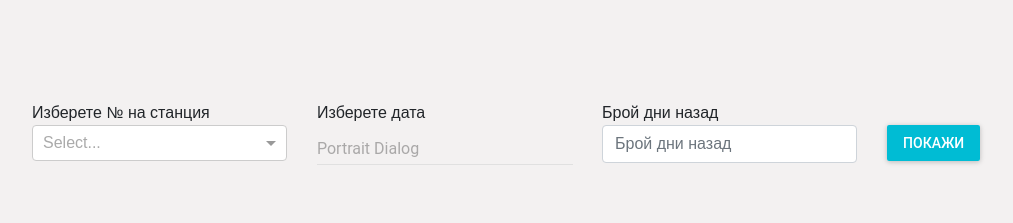
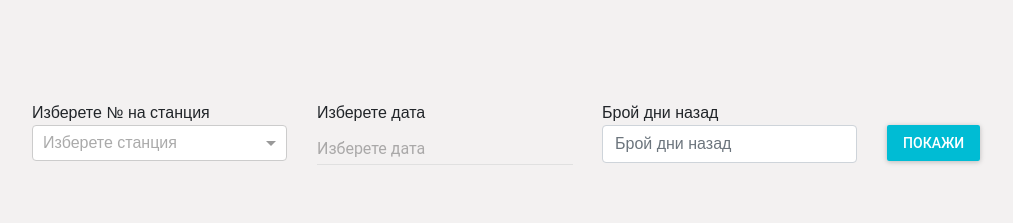
Before and after one commit to GambinoRacing/React-App-ASBD, a React (Create React App) app: page /weather in a window 1280 px wide. Shown: the top 223 px of the page, without its empty margins (53-1066 px from the left). Built offline with nearby package versions, Linux system fonts and the light colour scheme; no server answers.

Commit message:
Last Update

```diff
--- a/package.json
+++ b/package.json
@@ -5,6 +5,7 @@
   "dependencies": {
     "bootstrap": "^4.0.0-alpha.6",
     "create-react-class": "^15.6.3",
+    "date-fns": "^1.29.0",
     "material-ui": "^0.20.0",
     "prop-types": "^15.6.0",
     "radium": "^0.22.0",
@@ -13,6 +14,7 @@
     "react-bootstrap": "^0.32.1",
     "react-dom": "^16.2.0",
     "react-dropdown": "^1.3.6",
+    "react-input": "^4.1.3",
     "react-router-dom": "^4.2.2",
     "react-scripts": "1.1.1",
     "react-select": "^1.2.1",
--- a/src/components/HomePage/HomePage.jsx
+++ b/src/components/HomePage/HomePage.jsx
@@ -12,10 +12,10 @@ export default class HomePage extends Component {
                 <div className="row">
                     <div className="col-md-12">
                         <p className="hello">
-                            <img src={Logo} className="logo" />
+                            <img src={Logo} className="logo" alt="Logo"/>
                             НАЦИОНАЛЕН ИНСТИТУТ ПО МЕТЕОРОЛОГИЯ И ХИДРОЛОГИЯ  БАН-филиал ПЛОВДИВ
                         </p>
-                        <img src={meteo} className="meteo" />
+                        <img src={meteo} className="meteo" alt="Meteo"/>
                     </div>
                 </div>
 
@@ -71,7 +71,7 @@ export default class HomePage extends Component {
                 <div className="col-md-12">
                 <br/>
                 <p className="paragraph">Хидроложки станции на територията на филиал Пловдив</p>
-                <img src={hydro} className="hydro" />
+                <img src={hydro} className="hydro" alt="Hydro"/>
                 </div>
                 </div>
             </div>
--- a/src/components/common/Header.jsx
+++ b/src/components/common/Header.jsx
@@ -1,7 +1,5 @@
-import Select from 'react-select';
 import 'react-select/dist/react-select.css';
 import React, { Component } from 'react';
-import weather from '../weather/weather';
 import { NavLink } from 'react-router-dom';
 
 export default class Header extends Component {
--- a/src/components/weather/weather.jsx
+++ b/src/components/weather/weather.jsx
@@ -4,6 +4,7 @@ import 'react-select/dist/react-select.css';
 import Api from '../../Api'
 import DatePicker from 'material-ui/DatePicker';
 import RaisedButton from 'material-ui/RaisedButton';
+
 
 export default class Weather extends Component {
   constructor(props) {
@@ -15,15 +16,33 @@ export default class Weather extends Component {
       ],
       value: '',
     }
-    this.state = { stations: null }
+    this.state = {
+      stations: null,
+      controllerDate: ''
+     };
+    //this.state = { controllerDate: '' };
+    this.handleChangeDate = this.handleChangeDate.bind(this);
     this.onChange = this.onChange.bind(this);
+    this.onSubmitHandler = this.onSubmitHandler.bind(this);
   }
+
+  handleChangeDate = (event, date) => {
+    this.setState({
+      controllerDate: date
+    });
+  };
+
+  onSubmitHandler(e){
+    e.preventDefault();
+    console.log(this.state.value)
+    console.log(this.state.controllerDate)
+  }
+
   onChange(event) {
     this.setState({ value: event.value });
-    this.setState({ label: event.label });
-    console.log('Boolean Select value changed to', event.value);
+    // this.setState({ label: event.label });
+    //console.log('Boolean Select value changed to', event.value);
   }
-
 
   componentDidMount() {
     this.getStations()
@@ -32,38 +51,40 @@ export default class Weather extends Component {
   // http://localhost:56348/api?Station=1010&date=2018-01-27&days=5
   getStations = () => {
     Api.get({
-      url:'http://localhost:56348/api/stations',
+      url: 'http://localhost:56348/api/stations',
       success: this.setStations
     })
   }
 
   getWeather = () => {
     Api.get({
-      url:'http://localhost:56348/api',
-      data:{
-        station:this.state.value,
-         date:'2018-01-27',
-        days:5
+      url: 'http://localhost:56348/api',
+      data: {
+        station: this.state.value,
+        date: '2018-01-27',
+        days: 5
       },
       success: this.setWeather
     })
 
   }
 
-
   setWeather = (weatherData) => {
     console.log(weatherData)
   }
+
+  formatDate(date){
+    return date.getFullYear() + "-" + (date.getMonth() + 1) + "-" + date.getDate();
+  }
+
   setStations = (response) => {
-
-   let options = response[0].Stations.map((option)=> {
-      return {value:option.value, label: option.value + ': ' + option.label}
+    let options = response[0].Stations.map((option) => {
+      return { value: option.value, label: option.value + ': ' + option.label }
     })
 
     this.setState({
       options
     })
-
   }
 
   render() {
@@ -75,6 +96,8 @@ render() {
           <div className="col-md-3">Брой дни назад</div>
           <div className="col-md-3"></div>
         </div>
+
+        <form onSubmit={this.onSubmitHandler}>
           <div className="row">
             <div className="col-md-3">
               <Select
@@ -83,11 +106,12 @@ render() {
                 options={this.state.options}
                 value={this.state.value}
                 clearable={false}
+                placeholder="Изберете станция"
               />
             </div>
 
             <div className="col-md-3">
-          <DatePicker hintText="Portrait Dialog"/>
+              <DatePicker hintText="Изберете дата" onChange={ this.handleChangeDate } />
             </div>
 
             <div className="col-md-3">
@@ -96,9 +120,11 @@ render() {
             </div>
 
             <div className="col-md-3">
-          <RaisedButton label="Покажи" primary={true}  onClick={this.getWeather} />
+              <RaisedButton type="submit" label="Покажи" primary={true} />
             </div>
           </div>
+        </form>
+
       </div>
     );
   }
```
Also changed, not shown: 1 other file (tests, documents, lock files or other folders). Lines whose indentation alone changed are shown as unchanged.
